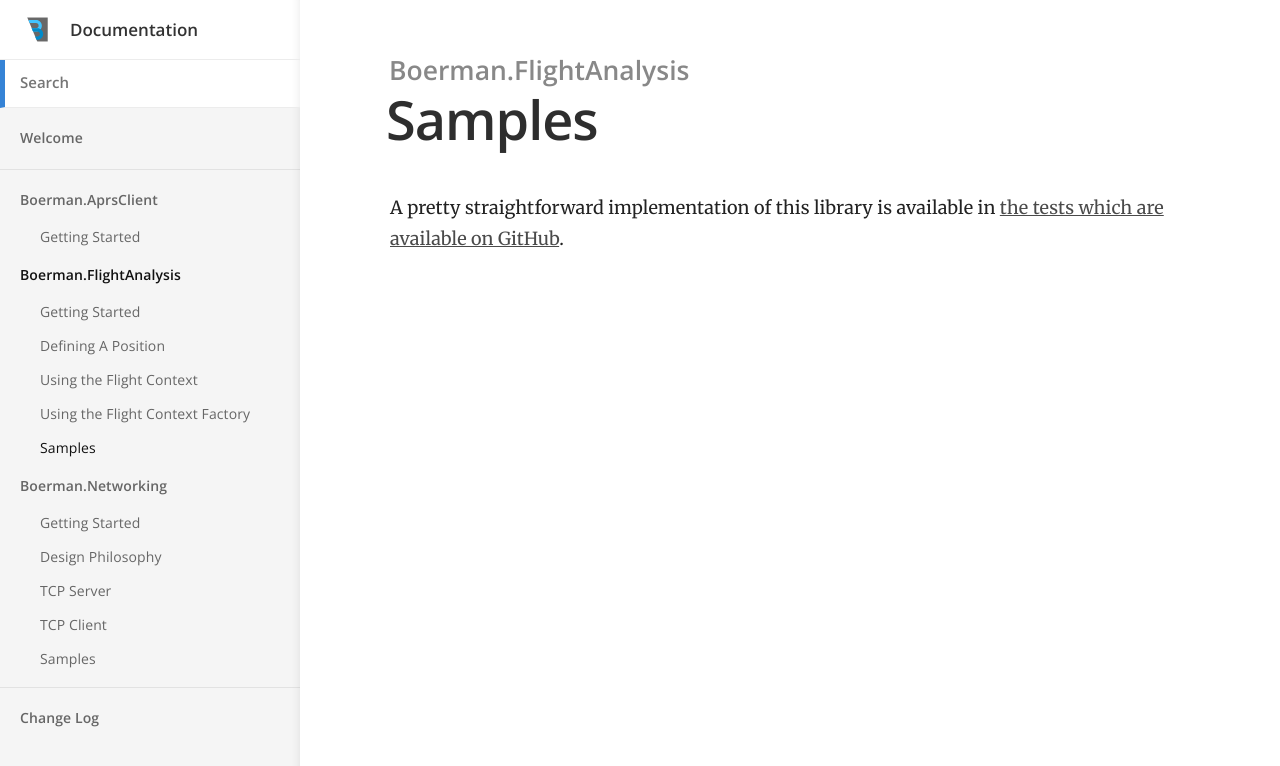
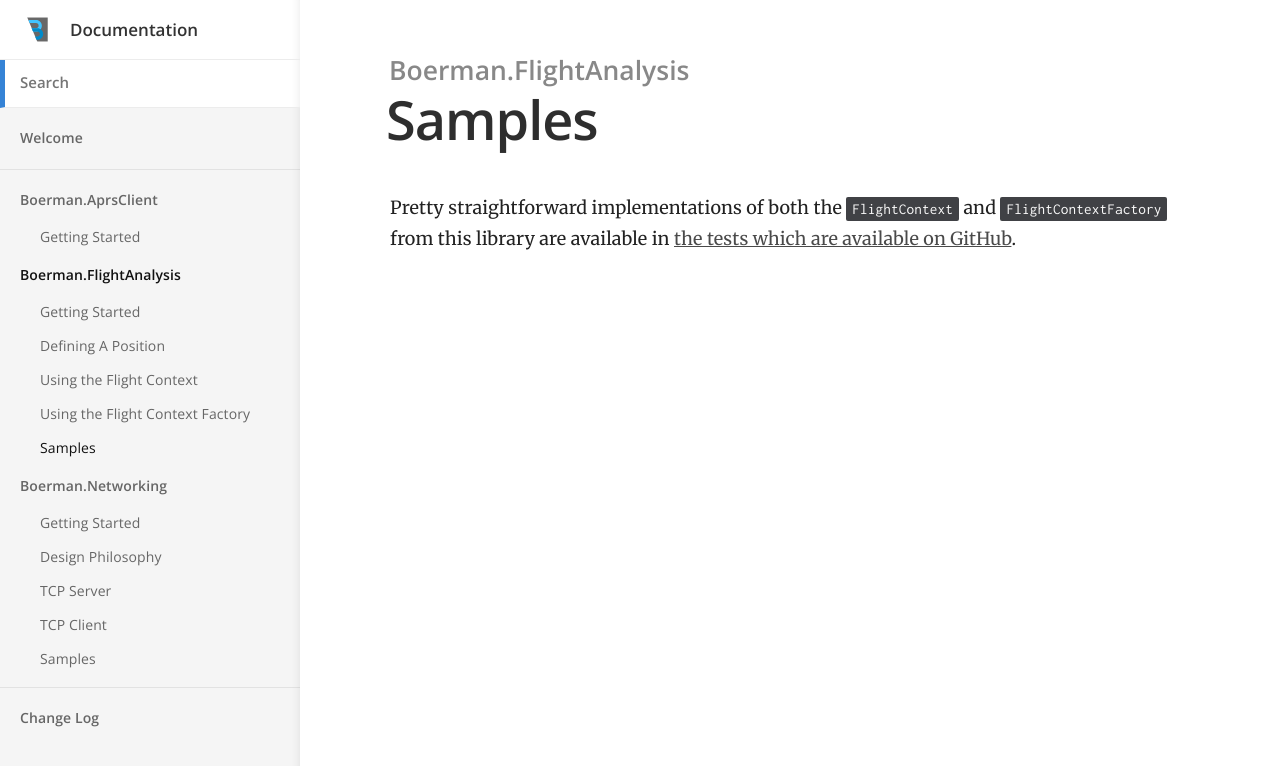
Before and after one commit to Boerman/docs, a Jekyll site: the page built from _docs/Libraries/FlightAnalysis/samples.md, in a window 1280 px wide. Shown: the top 766 px of the page. Built offline with Jekyll 4.4.1, drawn with Linux system fonts in a browser that asks for light colours.

Commit message:
Updated '_docs/Libraries/FlightAnalysis/samples.md' via CloudCannon

```diff
--- a/_docs/Libraries/FlightAnalysis/samples.md
+++ b/_docs/Libraries/FlightAnalysis/samples.md
@@ -5,4 +5,4 @@ order: 5
 ---
 
 
-A pretty straightforward implementation of this library is available in [the tests which are available on GitHub](https://github.com/Boerman/FlightAnalysis/tree/master/Boerman.FlightAnalysis.Tests).
+Pretty straightforward implementations of both the `FlightContext` and `FlightContextFactory` from this library are available in [the tests which are available on GitHub](https://github.com/Boerman/FlightAnalysis/tree/master/Boerman.FlightAnalysis.Tests).
```
